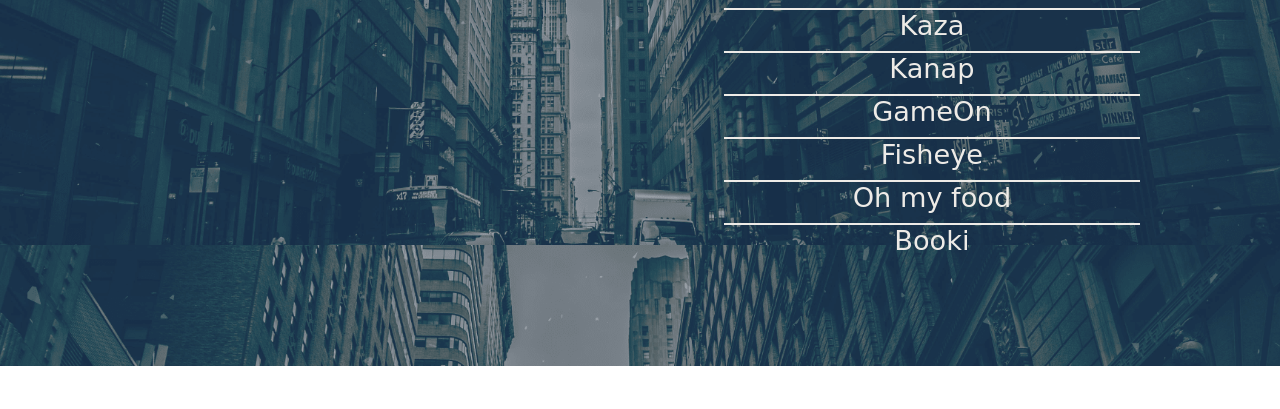
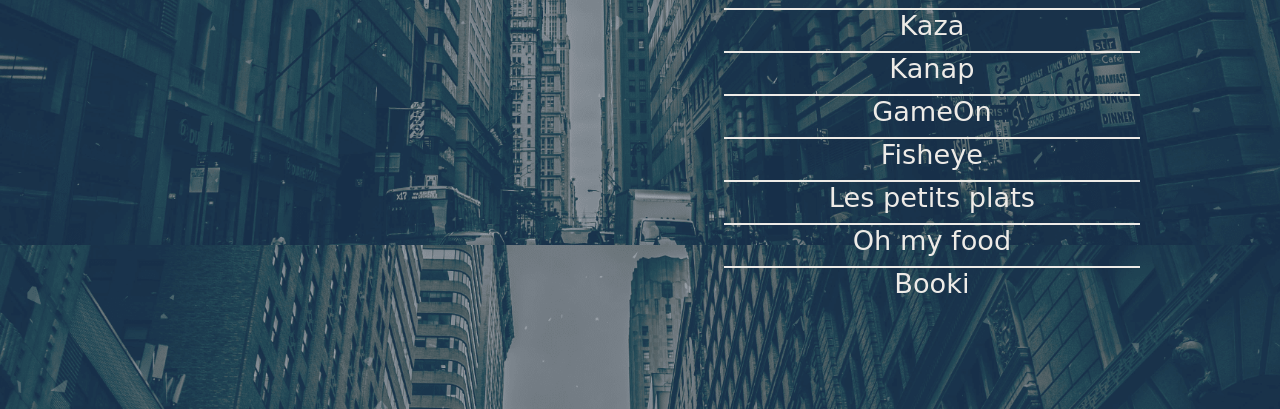
Before and after one commit to JimmyDef/discover-me, a website: page index.html in a window 1280 px wide. Shown: the part 555-964 px from the top of the page. Before the commit the page ends 921 px from the top, so only its background shows below. Drawn offline with nearby package versions, Linux system fonts and the light colour scheme; a web font is replaced by a local one.

Commit message:
Add link to "Les petits plats" website

```diff
--- a/index.html
+++ b/index.html
@@ -82,6 +82,11 @@
               </a>
             </li>
             <li>
+              <a target="_blank" href="https://jimmydef.net/lespetitsplats">
+                Les petits plats
+              </a>
+            </li>
+            <li>
               <a target="_blank" href="https://jimmydef.net/ohmyfood">
                 Oh my food
               </a>
```
